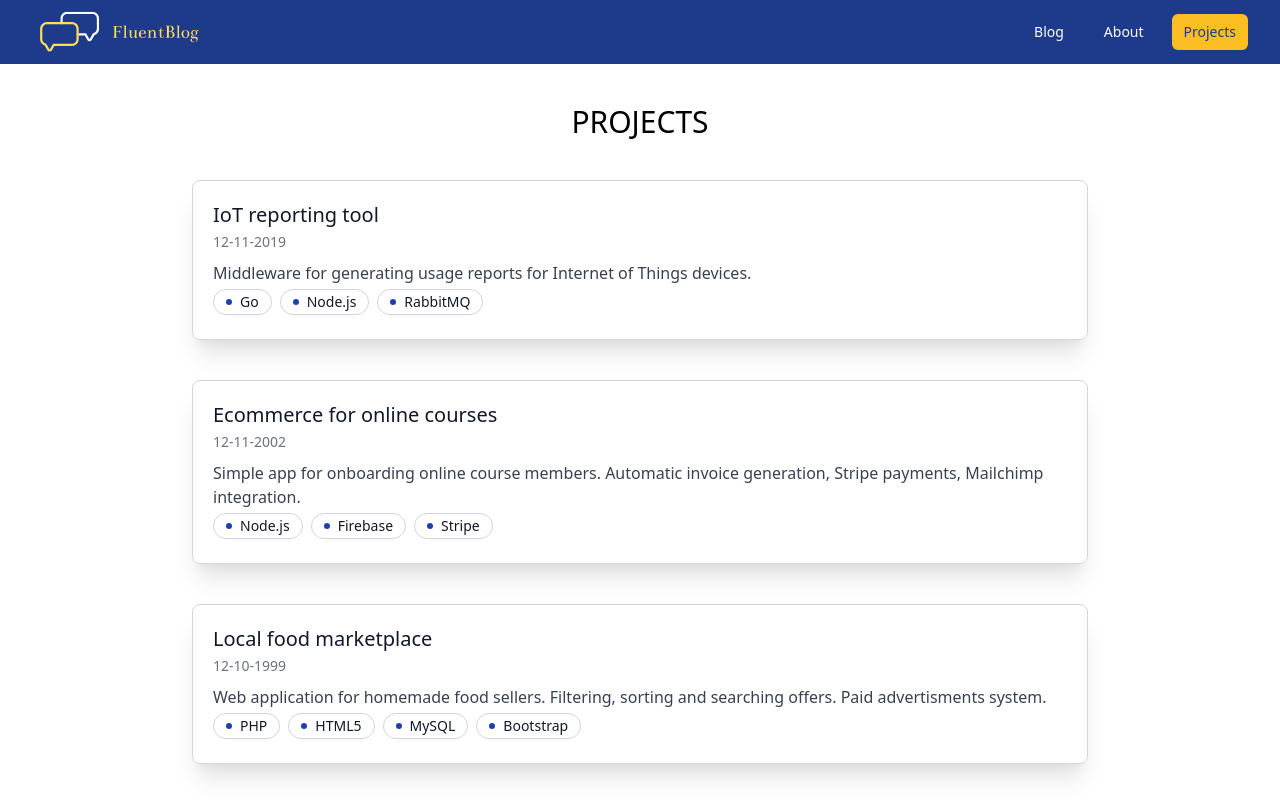
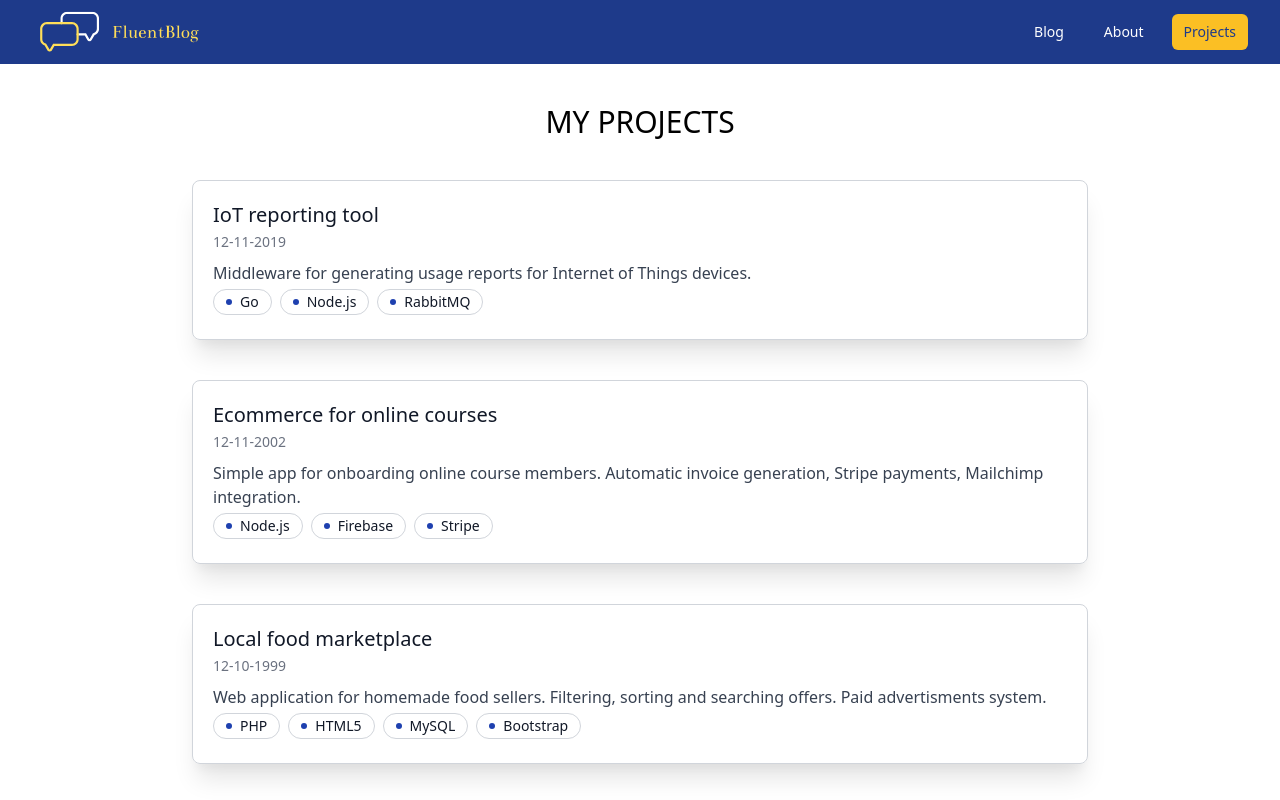
Before and after one commit to damian-lis/fluent-blog, a Next.js app: page /projects in a window 1280 px wide. Shown: the top 800 px of the page. Built offline with nearby package versions, Linux system fonts and the light colour scheme.

Commit message:
Added additional import about fontawesome and change some styles in projects.js

```diff
--- a/pages/_app.js
+++ b/pages/_app.js
@@ -4,6 +4,8 @@ import "styles/markdown.css"
 import 'styles/index.css';
 import '@fortawesome/fontawesome-free/js/fontawesome';
 import '@fortawesome/fontawesome-free/js/solid';
+import '@fortawesome/fontawesome-free/js/regular';
+import '@fortawesome/fontawesome-free/js/brands';
 
 function MyApp({ Component, pageProps }) {
   return (
--- a/pages/projects.js
+++ b/pages/projects.js
@@ -19,7 +19,7 @@ export default function Projects({ projects }) {
       </Head>
       <Layout>
         <div>
-          <h1 className="text-center text-3xl mb-10 mt-10">PROJECTS</h1>
+          <h1 className="text-center text-3xl mb-10 mt-10">MY PROJECTS</h1>
           <ul className="mb-8">
             {projects.map((project) => (
               <ProjectCard key={project.title} project={project} TagComponent={Tag} />
```
